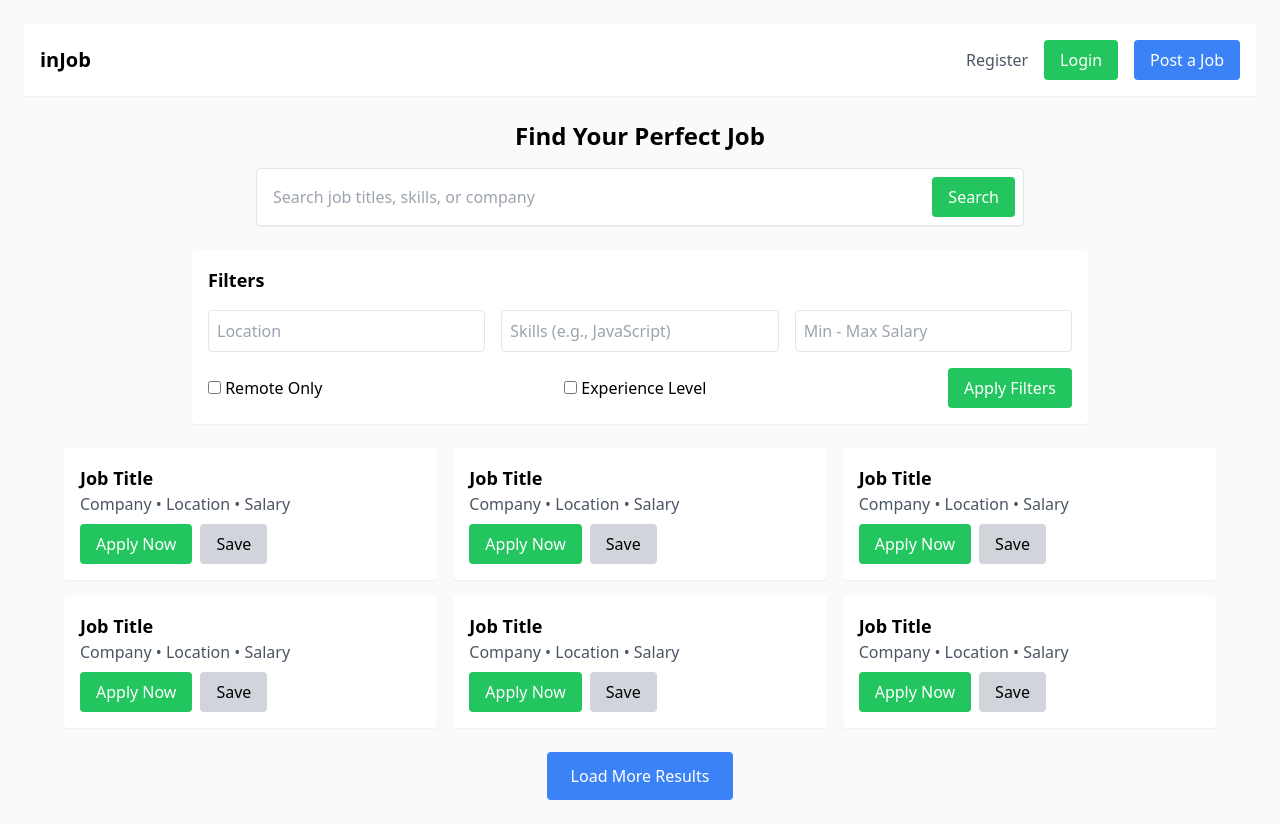
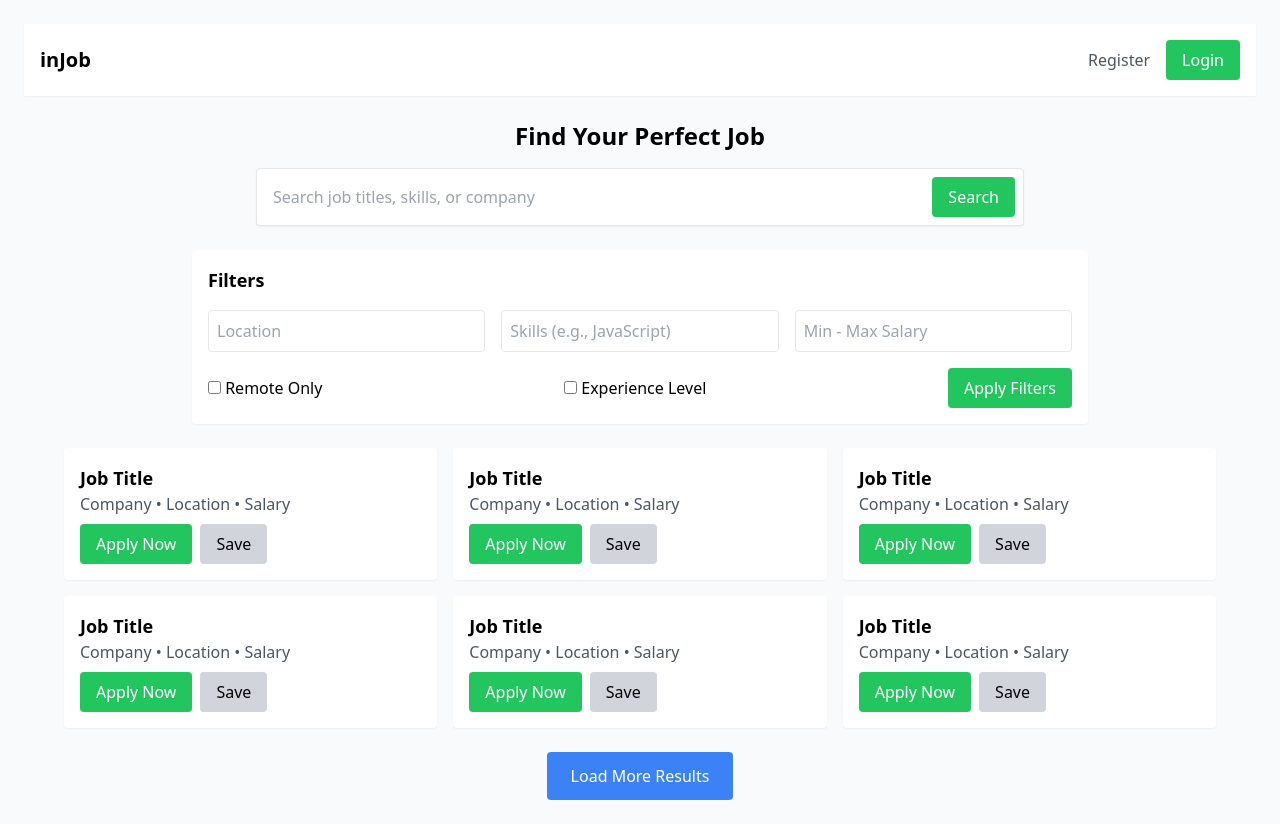
Before and after one commit to injobz/injob_frontend, a React (Create React App) app: page /job-search-recommendation in a window 1280 px wide. Built offline with nearby package versions, Linux system fonts and the light colour scheme.

Commit message:
job Search

```diff
--- a/src/components/JobSearchRecommendation.jsx
+++ b/src/components/JobSearchRecommendation.jsx
@@ -9,9 +9,6 @@ const JobSearchRecommendation = () => {
           <button className="text-gray-600">Register</button>
           <button className="bg-green-500 text-white px-4 py-2 rounded">
             Login
-          </button>
-          <button className="bg-blue-500 text-white px-4 py-2 rounded">
-            Post a Job
           </button>
         </div>
       </nav>
```
